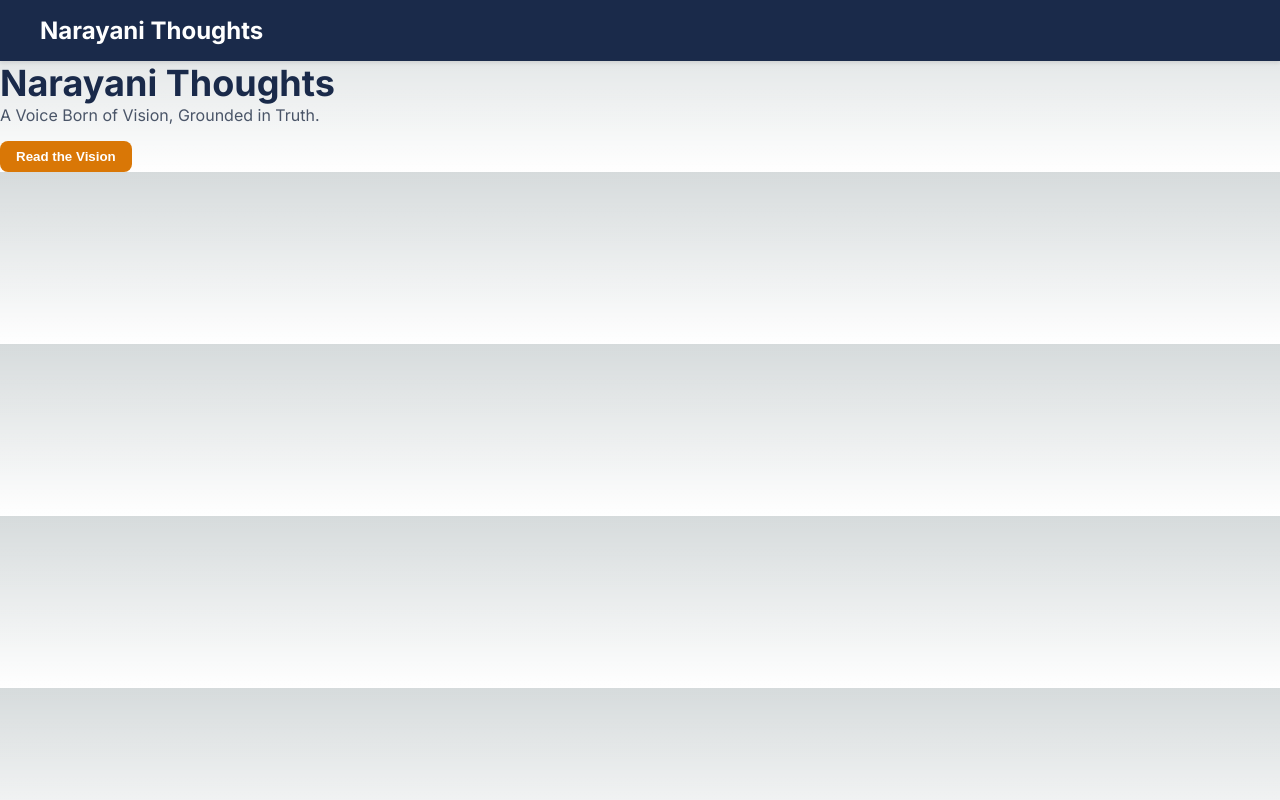
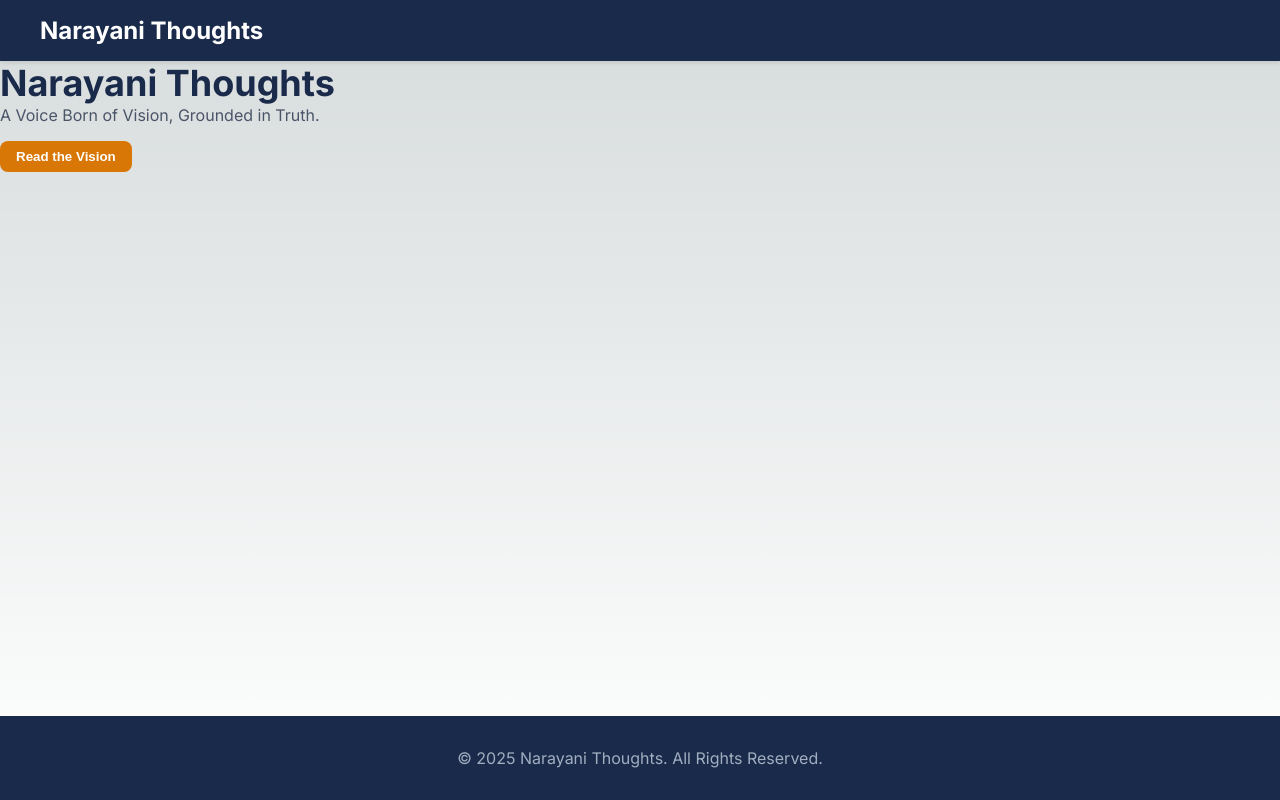
Before and after one commit to rkumar0101/narayani-thoughts-v2, a Next.js app: page / in a window 1280 px wide. Built offline with nearby package versions, Linux system fonts and the light colour scheme.

Commit message:
feat: Add Footer component and complete main layout

```diff
--- a/src/app/layout.tsx
+++ b/src/app/layout.tsx
@@ -4,8 +4,9 @@
 import { Inter } from "next/font/google";
 import "./globals.css";
 
-// Importing our custom Header component
+// Import components
 import Header from "@/components/Header/Header";
+import Footer from "@/components/Footer/Footer"; // Import the Footer
 
 const inter = Inter({ subsets: ["latin"] });
 
@@ -22,8 +23,11 @@
   return (
     <html lang="en">
       <body className={inter.className}>
-        <Header />
-        <main>{children}</main>
+        <div style={{ display: 'flex', flexDirection: 'column', minHeight: '100vh' }}>
+          <Header />
+          <main style={{ flex: 1 }}>{children}</main>
+          <Footer /> {/* Our new Footer is here! */}
+        </div>
       </body>
     </html>
   );
--- /dev/null
+++ b/src/components/Footer/Footer.module.css
@@ -0,0 +1,9 @@
+/* src/components/Footer/Footer.module.css */
+
+.footer {
+  background-color: #1A2A4A; /* Our 'primary' brand color */
+  color: #A0AEC0; /* A lighter gray for footer text */
+  padding: 2rem;
+  margin-top: auto; /* This helps push the footer to the bottom */
+  text-align: center;
+}
--- /dev/null
+++ b/src/components/Footer/Footer.tsx
@@ -0,0 +1,15 @@
+// src/components/Footer/Footer.tsx
+
+import styles from './Footer.module.css';
+
+const Footer = () => {
+  return (
+    <footer className={styles.footer}>
+      <p>
+        &copy; {new Date().getFullYear()} Narayani Thoughts. All Rights Reserved.
+      </p>
+    </footer>
+  );
+};
+
+export default Footer;
```
